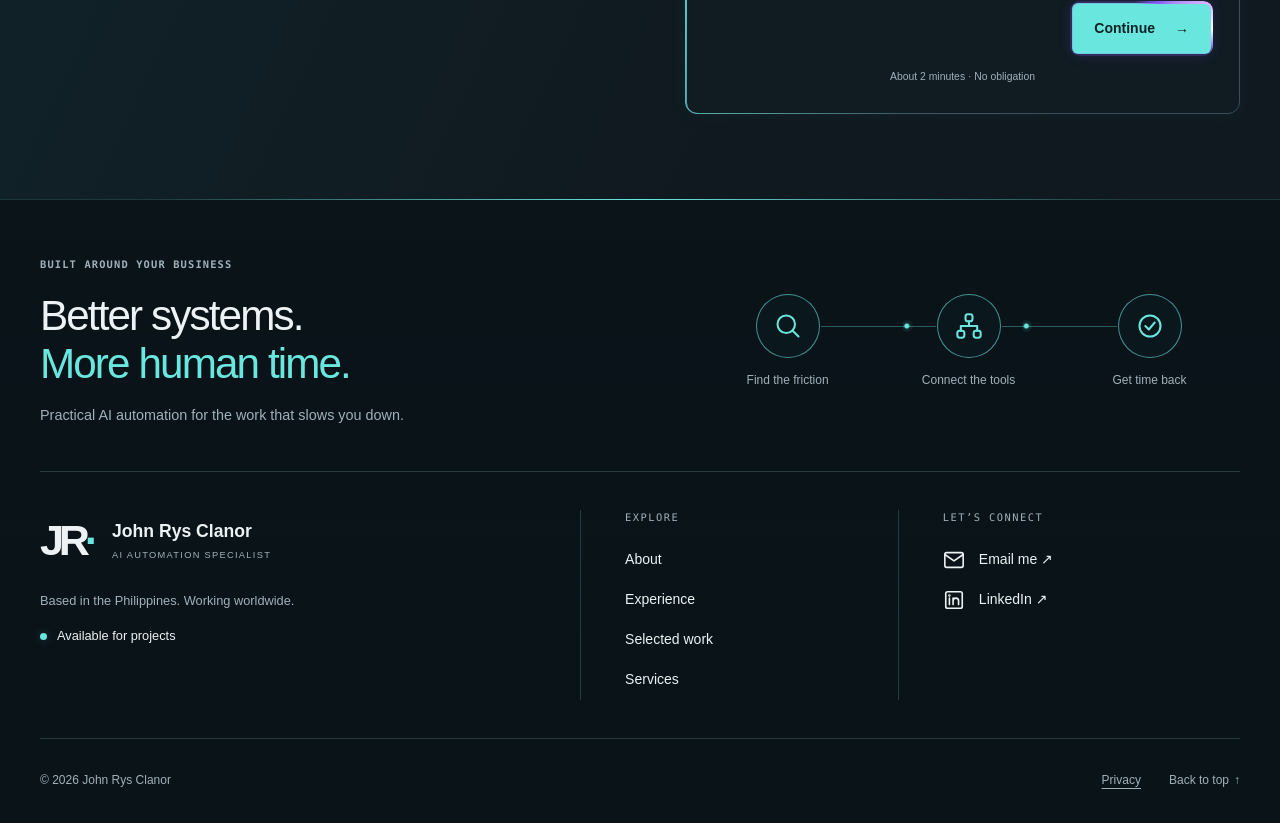
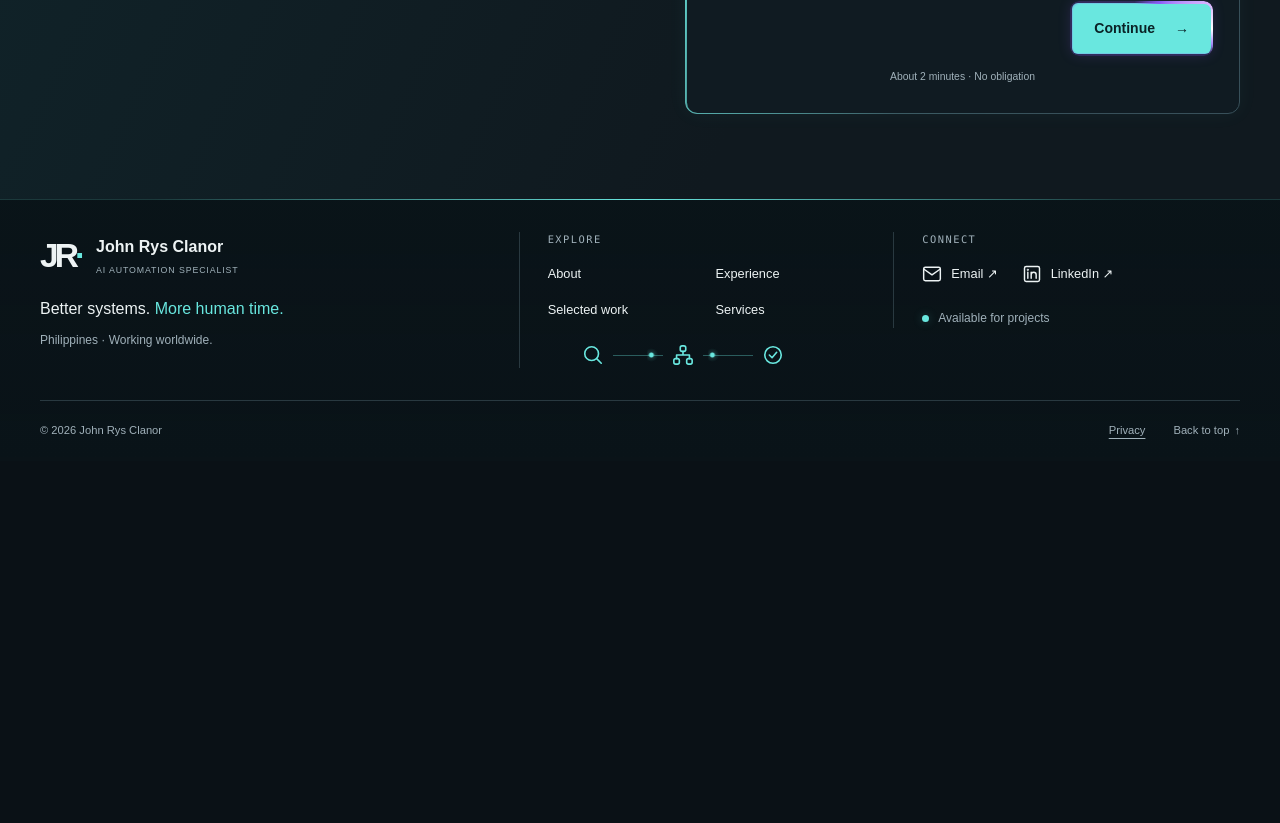
Before and after one commit to johnrysmalabanan071-svg/Rys-Flow, a website with bundled scripts: page public/index.html in a window 1280 px wide. Shown: the part 6006-6829 px from the top of the page. After the commit the page ends 6467 px from the top, so only its background shows below. Built offline with nearby package versions, Linux system fonts and the light colour scheme.

Commit message:
Update index.html

```diff
--- a/public/index.html
+++ b/public/index.html
@@ -125,36 +125,32 @@
 </form><div id="form-success" hidden tabindex="-1" role="status"><span class="success-icon">✓</span><h3>Your next step starts here.</h3><p id="success-message"></p><p class="micro" id="success-reference"></p></div>
 </div></div></section>
 </main>
-<footer class="site-footer" id="footer" aria-labelledby="footer-heading">
+<footer class="site-footer footer-compact" id="footer" aria-label="Footer">
   <div class="wrap">
-    <div class="footer-intro">
-      <div class="footer-message">
-        <p class="eyebrow">BUILT AROUND YOUR BUSINESS</p>
-        <h2 id="footer-heading">Better systems.<br><span>More human time.</span></h2>
-        <p>Practical AI automation for the work that slows you down.</p>
-      </div>
-      <ol class="footer-flow" aria-label="From problem to outcome">
-        <li><span class="footer-flow-icon"><svg width="28" height="28" viewBox="0 0 24 24" fill="none" stroke="currentColor" stroke-width="1.75" stroke-linecap="round" stroke-linejoin="round" aria-hidden="true" focusable="false"><circle cx="10.5" cy="10.5" r="7.5"/><path d="m16 16 5 5"/></svg></span><span>Find the friction</span><span class="footer-path" aria-hidden="true"></span></li>
-        <li><span class="footer-flow-icon"><svg width="28" height="28" viewBox="0 0 24 24" fill="none" stroke="currentColor" stroke-width="1.75" stroke-linecap="round" stroke-linejoin="round" aria-hidden="true" focusable="false"><rect x="9" y="2" width="6" height="6" rx="2"/><rect x="2" y="16" width="6" height="6" rx="2"/><rect x="16" y="16" width="6" height="6" rx="2"/><path d="M12 8v4M5 16v-4h14v4"/></svg></span><span>Connect the tools</span><span class="footer-path" aria-hidden="true"></span></li>
-        <li><span class="footer-flow-icon"><svg width="28" height="28" viewBox="0 0 24 24" fill="none" stroke="currentColor" stroke-width="1.75" stroke-linecap="round" stroke-linejoin="round" aria-hidden="true" focusable="false"><circle cx="12" cy="12" r="9"/><path d="m8 12 3 3 5-6"/></svg></span><span>Get time back</span></li>
-      </ol>
-    </div>
     <div class="footer-columns">
       <div class="footer-identity">
         <a class="footer-brand" href="#top"><span class="monogram">JR<span>·</span></span><span>John Rys Clanor<span class="footer-role">AI AUTOMATION SPECIALIST</span></span></a>
-        <p>Based in the Philippines. Working worldwide.</p>
-        <p class="footer-availability"><span aria-hidden="true"></span>Available for projects</p>
+        <p class="footer-tagline">Better systems. <span>More human time.</span></p>
+        <p class="footer-location">Philippines · Working worldwide.</p>
       </div>
-      <nav class="footer-explore" aria-labelledby="footer-explore-title">
+      <div class="footer-discover">
+        <nav class="footer-explore" aria-labelledby="footer-explore-title">
         <h3 id="footer-explore-title">EXPLORE</h3>
         <ul><li><a href="#about">About</a></li><li><a href="#experience">Experience</a></li><li><a href="#work">Selected work</a></li><li><a href="#services">Services</a></li></ul>
       </nav>
+        <ol class="footer-flow" aria-hidden="true">
+        <li><span class="footer-flow-icon"><svg width="22" height="22" viewBox="0 0 24 24" fill="none" stroke="currentColor" stroke-width="1.75" stroke-linecap="round" stroke-linejoin="round" aria-hidden="true" focusable="false"><circle cx="10.5" cy="10.5" r="7.5"/><path d="m16 16 5 5"/></svg></span><span class="footer-path" aria-hidden="true"></span></li>
+        <li><span class="footer-flow-icon"><svg width="22" height="22" viewBox="0 0 24 24" fill="none" stroke="currentColor" stroke-width="1.75" stroke-linecap="round" stroke-linejoin="round" aria-hidden="true" focusable="false"><rect x="9" y="2" width="6" height="6" rx="2"/><rect x="2" y="16" width="6" height="6" rx="2"/><rect x="16" y="16" width="6" height="6" rx="2"/><path d="M12 8v4M5 16v-4h14v4"/></svg></span><span class="footer-path" aria-hidden="true"></span></li>
+        <li><span class="footer-flow-icon"><svg width="22" height="22" viewBox="0 0 24 24" fill="none" stroke="currentColor" stroke-width="1.75" stroke-linecap="round" stroke-linejoin="round" aria-hidden="true" focusable="false"><circle cx="12" cy="12" r="9"/><path d="m8 12 3 3 5-6"/></svg></span></li>
+      </ol>
+      </div>
       <div class="footer-connect">
-        <h3>LET’S CONNECT</h3>
+        <h3>CONNECT</h3>
         <ul>
-          <li><a href="mailto:johnrysclanor22@gmail.com"><svg width="24" height="24" viewBox="0 0 24 24" fill="none" stroke="currentColor" stroke-width="1.75" stroke-linecap="round" stroke-linejoin="round" aria-hidden="true" focusable="false"><rect x="2" y="4" width="20" height="16" rx="2"/><path d="m2 6 10 7 10-7"/></svg><span>Email me <span aria-hidden="true">↗</span></span></a></li>
+          <li><a href="mailto:johnrysclanor22@gmail.com"><svg width="24" height="24" viewBox="0 0 24 24" fill="none" stroke="currentColor" stroke-width="1.75" stroke-linecap="round" stroke-linejoin="round" aria-hidden="true" focusable="false"><rect x="2" y="4" width="20" height="16" rx="2"/><path d="m2 6 10 7 10-7"/></svg><span>Email <span aria-hidden="true">↗</span></span></a></li>
           <li><a href="https://www.linkedin.com/in/john-rys-clanor-1b9828312" target="_blank" rel="noopener noreferrer"><svg width="24" height="24" viewBox="0 0 24 24" fill="none" stroke="currentColor" stroke-width="1.75" stroke-linecap="round" stroke-linejoin="round" aria-hidden="true" focusable="false"><rect x="3" y="3" width="18" height="18" rx="2"/><path d="M7 10v7M11 17v-7M11 13a3 3 0 0 1 6 0v4"/><circle cx="7" cy="7" r=".5"/></svg><span>LinkedIn <span aria-hidden="true">↗</span><span class="sr-only"> (opens in a new tab)</span></span></a></li>
         </ul>
+        <p class="footer-availability"><span aria-hidden="true"></span>Available for projects</p>
       </div>
     </div>
     <div class="footer-bottom"><span>© <span id="year">2026</span> John Rys Clanor</span><div><button type="button" class="inline-button" id="footer-privacy">Privacy</button><a href="#top">Back to top <span aria-hidden="true">↑</span></a></div></div>
```
